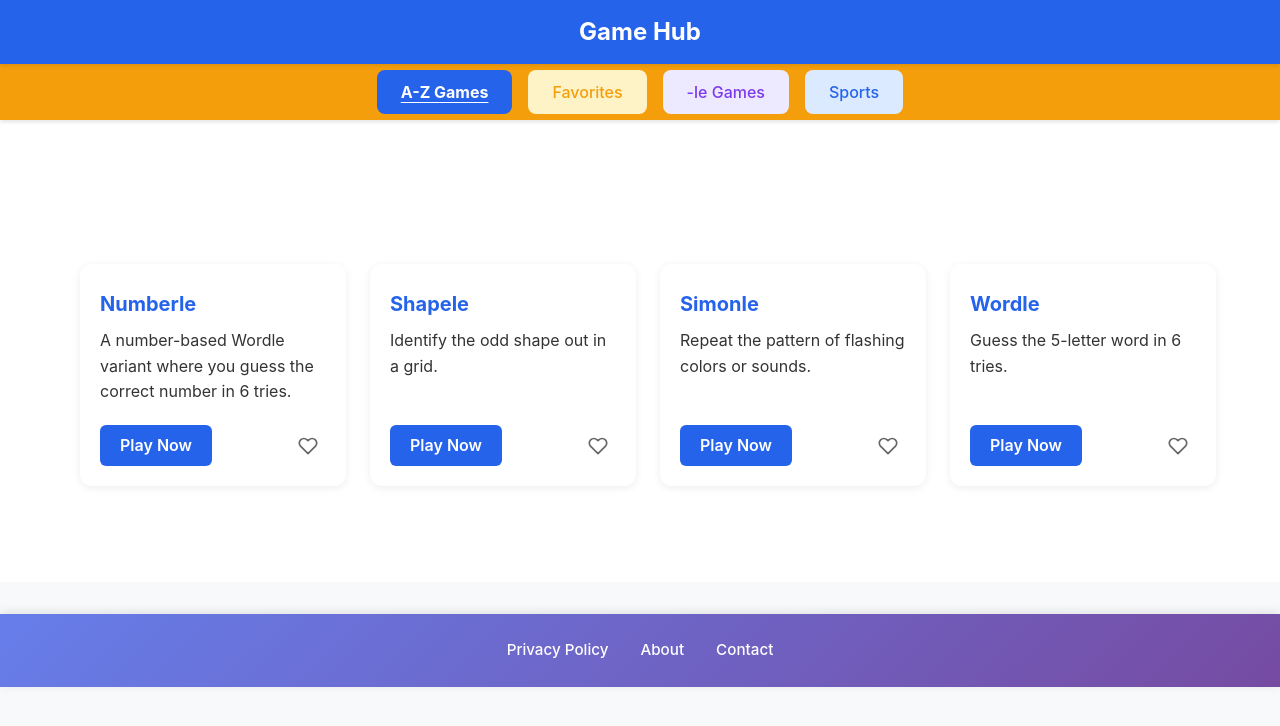
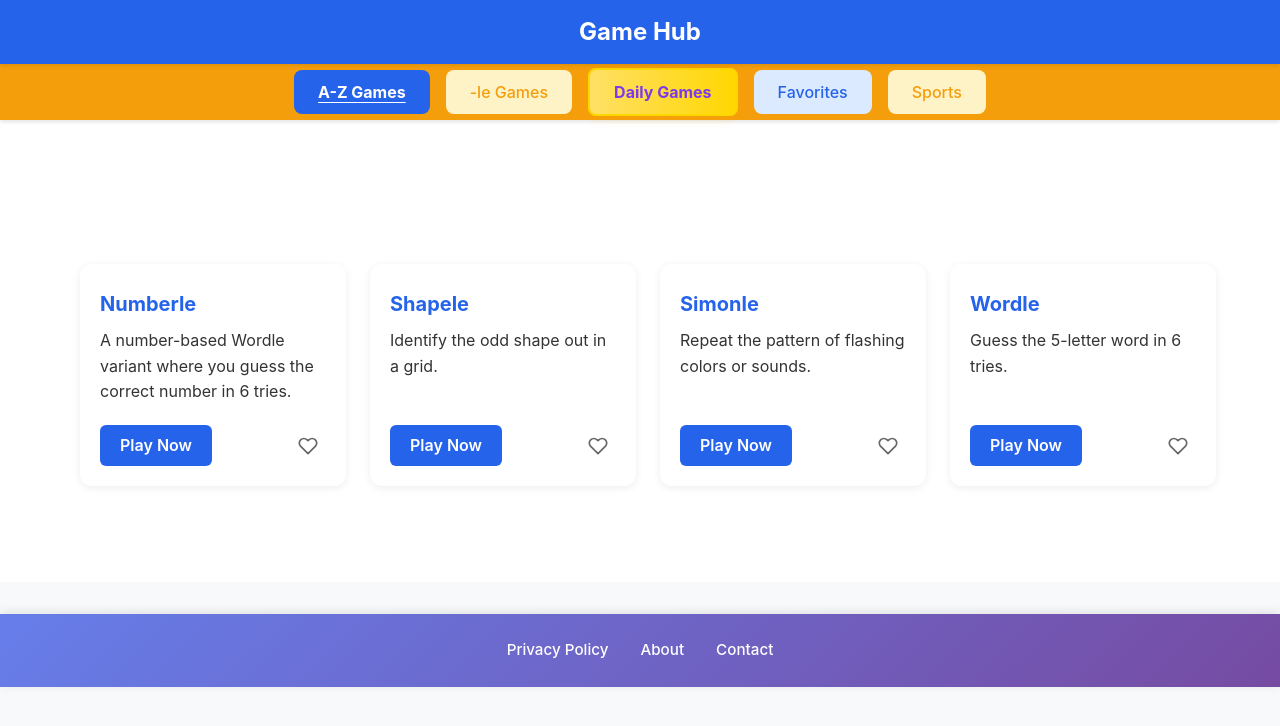
Before and after one commit to winningfungus48/GH103, a React (Vite) app: page / in a window 1280 px wide. Shown: the top 726 px of the page. Built offline with nearby package versions, Linux system fonts and the light colour scheme.

Commit message:
alphabetical categories and game cards

```diff
--- a/src/components/CategoryStrip.jsx
+++ b/src/components/CategoryStrip.jsx
@@ -5,7 +5,8 @@
   { label: "A-Z Games", slug: "a-z games" },
   { label: "Favorites", slug: "favorites" },
   { label: "-le Games", slug: "-le games" },
-  { label: "Sports", slug: "sports" }
+  { label: "Sports", slug: "sports" },
+  { label: "Daily Games", slug: "daily games" },
 ];
 
 const CategoryStrip = ({ activeCategory, onCategoryChange }) => {
@@ -14,16 +15,28 @@
     onCategoryChange(slug);
   };
 
+  // Ensure 'A-Z Games' is always first, rest sorted alphabetically
+  const azTab = tabs.find(tab => tab.slug === 'a-z games');
+  const otherTabs = tabs.filter(tab => tab.slug !== 'a-z games').sort((a, b) => a.label.localeCompare(b.label));
+  const sortedTabs = azTab ? [azTab, ...otherTabs] : otherTabs;
+
   return (
     <div className={styles.categoryStrip}>
-      {tabs.map((tab) => (
+      {sortedTabs.map((tab) => (
         <button
           key={tab.slug}
-          className={`${styles.tab} ${activeCategory === tab.slug ? styles.active : ""}`}
+          className={
+            tab.slug === 'daily games'
+              ? `${styles.tab} ${styles.dailyTab} ${activeCategory === tab.slug ? styles.active : ''}`
+              : `${styles.tab} ${activeCategory === tab.slug ? styles.active : ''}`
+          }
           onClick={() => handleCategoryChange(tab.slug)}
           tabIndex={0}
           aria-current={activeCategory === tab.slug ? "page" : undefined}
         >
+          {/* {tab.slug === 'daily games' && (
+            <span className={styles.sunEmoji} role="img" aria-label="Sun">☀️</span>
+          )} */}
           {tab.label}
         </button>
       ))}
--- a/src/components/CategoryStrip.module.css
+++ b/src/components/CategoryStrip.module.css
@@ -88,3 +88,35 @@
   background-color: var(--brand-yellow);
   color: var(--text-dark);
 }
+
+.dailyTab {
+  background: linear-gradient(90deg, #ffe066 0%, #ffd700 100%);
+  color: #b8860b;
+  font-weight: bold;
+  border: 2px solid #ffd700;
+  box-shadow: 0 2px 12px rgba(255, 193, 7, 0.12);
+  /* animation: pulse 2.2s infinite; */
+  position: relative;
+  display: flex;
+  align-items: center;
+  justify-content: center;
+}
+
+.sunEmoji {
+  margin-right: 0.5em;
+  font-size: 1.3em;
+  display: inline-block;
+  /* animation: sun-rotate 6s linear infinite, pulse 2.2s infinite; */
+  vertical-align: middle;
+}
+
+@keyframes pulse {
+  0% { transform: scale(1); box-shadow: 0 0 0 0 rgba(255, 193, 7, 0.5); }
+  50% { transform: scale(1.08); box-shadow: 0 0 12px 6px rgba(255, 193, 7, 0.25); }
+  100% { transform: scale(1); box-shadow: 0 0 0 0 rgba(255, 193, 7, 0.5); }
+}
+
+@keyframes sun-rotate {
+  0% { transform: rotate(0deg); }
+  100% { transform: rotate(360deg); }
+}
--- a/src/pages/Home.jsx
+++ b/src/pages/Home.jsx
@@ -57,6 +57,9 @@
     );
   }
 
+  // Always sort filteredGames alphabetically by name
+  filteredGames = filteredGames.sort((a, b) => a.name.localeCompare(b.name));
+
   return (
     <LayoutWrapper
       pageTitle="Game Hub – Free Browser Puzzle Games"
```
